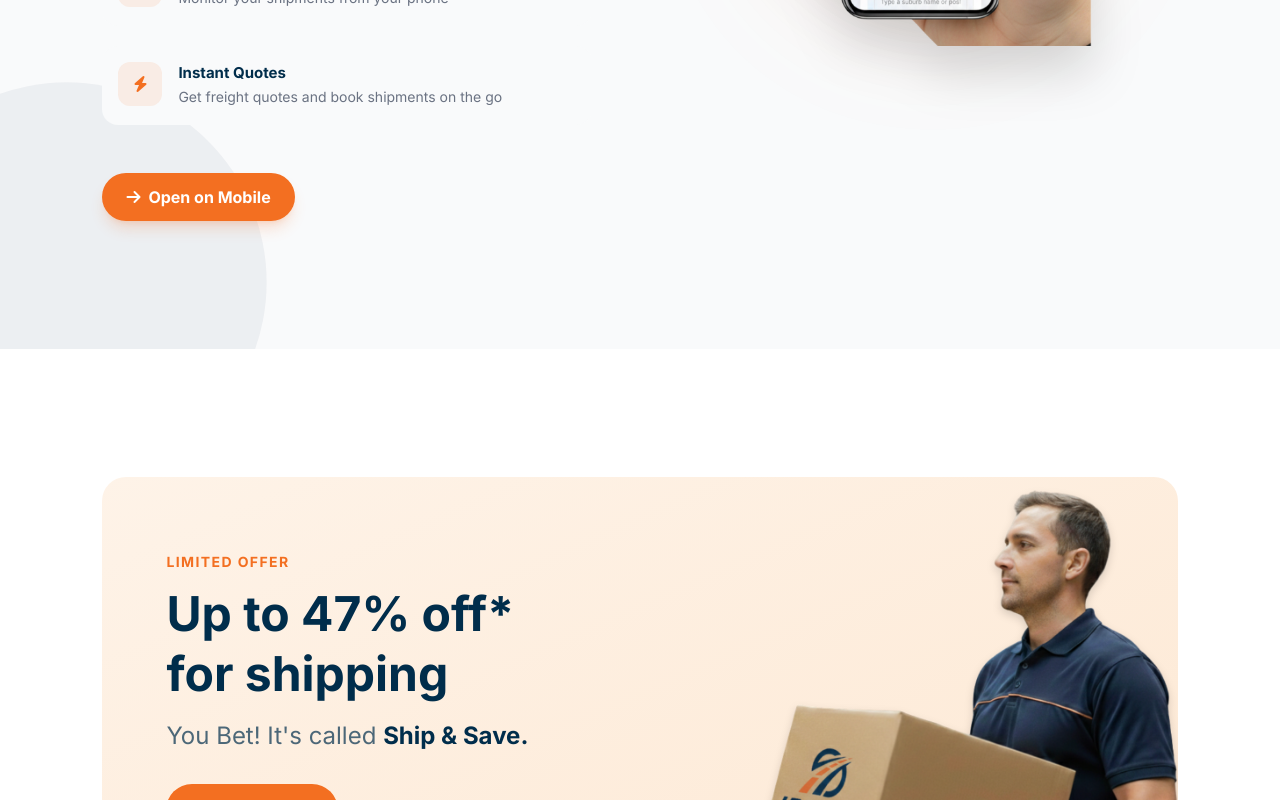
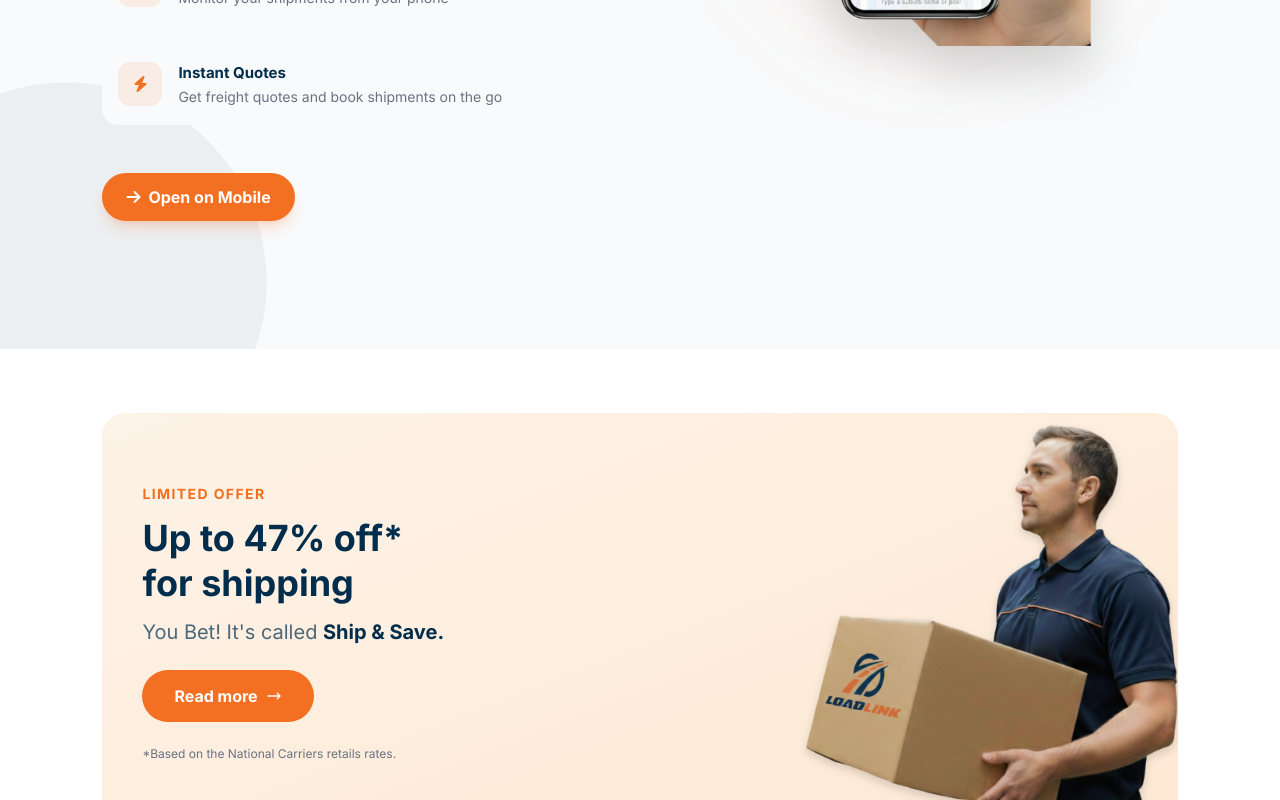
Before and after one commit to Scrappyy01/loadlink_homepage, a Next.js app: page / in a window 1280 px wide. Shown: the part 6728-7528 px from the top of the page. Built offline with nearby package versions, Linux system fonts and the light colour scheme.

Commit message:
feat: reduce PromoBanner size and update hero image

```diff
--- a/app/components/AppDownload.tsx
+++ b/app/components/AppDownload.tsx
@@ -37,7 +37,7 @@ export default function AppDownload() {
       </div>
 
       <div className="max-w-6xl mx-auto relative">
-        <div className="flex flex-col lg:flex-row items-center gap-16 lg:gap-24">
+          <div className="flex flex-col lg:flex-row items-center gap-16 lg:gap-24">
           {/* Content */}
           <div className="flex-1 reveal-left">
             <div className="text-center lg:text-left mb-10">
--- a/app/components/PromoBanner.tsx
+++ b/app/components/PromoBanner.tsx
@@ -8,21 +8,21 @@ export default function PromoBanner() {
   const ref = useReveal();
 
   return (
-    <section className="py-24 md:py-32 px-[5%] md:px-[8%] bg-white" ref={ref}>
+    <section className="py-12 md:py-16 px-[5%] md:px-[8%] bg-white" ref={ref}>
       <div className="max-w-6xl mx-auto reveal">
         <div className="relative bg-gradient-to-br from-[#fef3e8] to-[#fde8d3] rounded-3xl overflow-hidden">
           <div className="flex flex-col md:flex-row items-center">
             {/* Content */}
-            <div className="flex-1 p-10 md:p-16 z-10">
+            <div className="flex-1 p-7 md:p-10 z-10">
               <span className="text-loadlink-orange text-sm font-semibold tracking-widest uppercase mb-3 block">
                 Limited Offer
               </span>
-              <h2 className="text-4xl md:text-5xl font-bold text-loadlink-navy leading-tight mb-4">
+              <h2 className="text-3xl md:text-4xl font-bold text-loadlink-navy leading-tight mb-3">
                 Up to 47% off*
                 <br />
                 for shipping
               </h2>
-              <p className="text-2xl text-loadlink-navy/70 mb-8">
+              <p className="text-xl text-loadlink-navy/70 mb-6">
                 You Bet! It&apos;s called{" "}
                 <strong className="text-loadlink-navy">Ship & Save.</strong>
               </p>
@@ -53,11 +53,11 @@ export default function PromoBanner() {
             {/* Image */}
             <div className="flex-1 flex justify-end items-end self-end">
               <Image
-                src="/images/men_laodlink_01.png"
+                src="/images/men_laodlink.png"
                 alt="Loadlink team member"
-                width={560}
-                height={580}
-                className="max-h-[580px] block drop-shadow-lg"
+                width={420}
+                height={420}
+                className="max-h-[420px] block drop-shadow-lg"
               />
             </div>
           </div>
```
Also changed, not shown: public/images/men_laodlink.png (added), public/images/men_laodlink_01.png (deleted).
